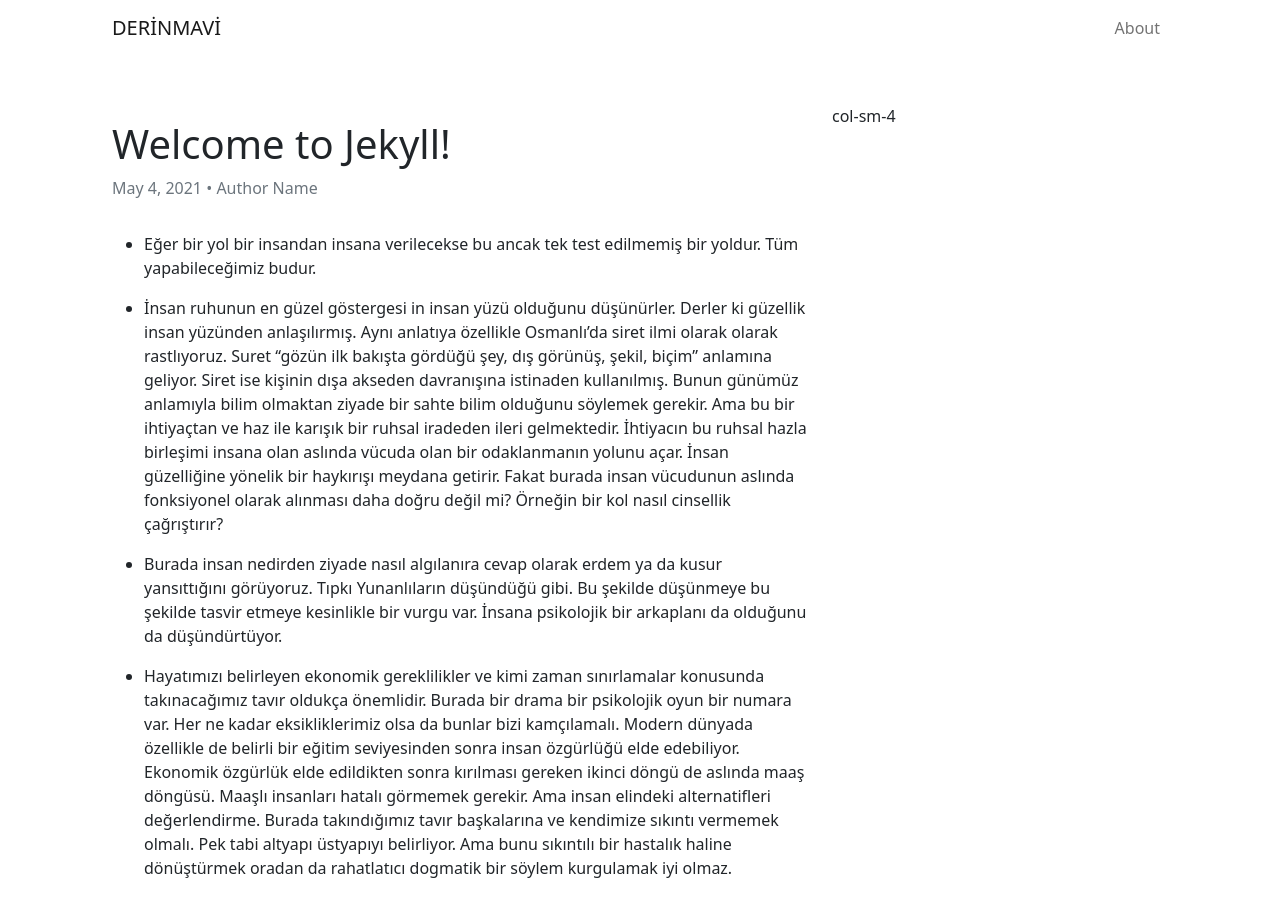
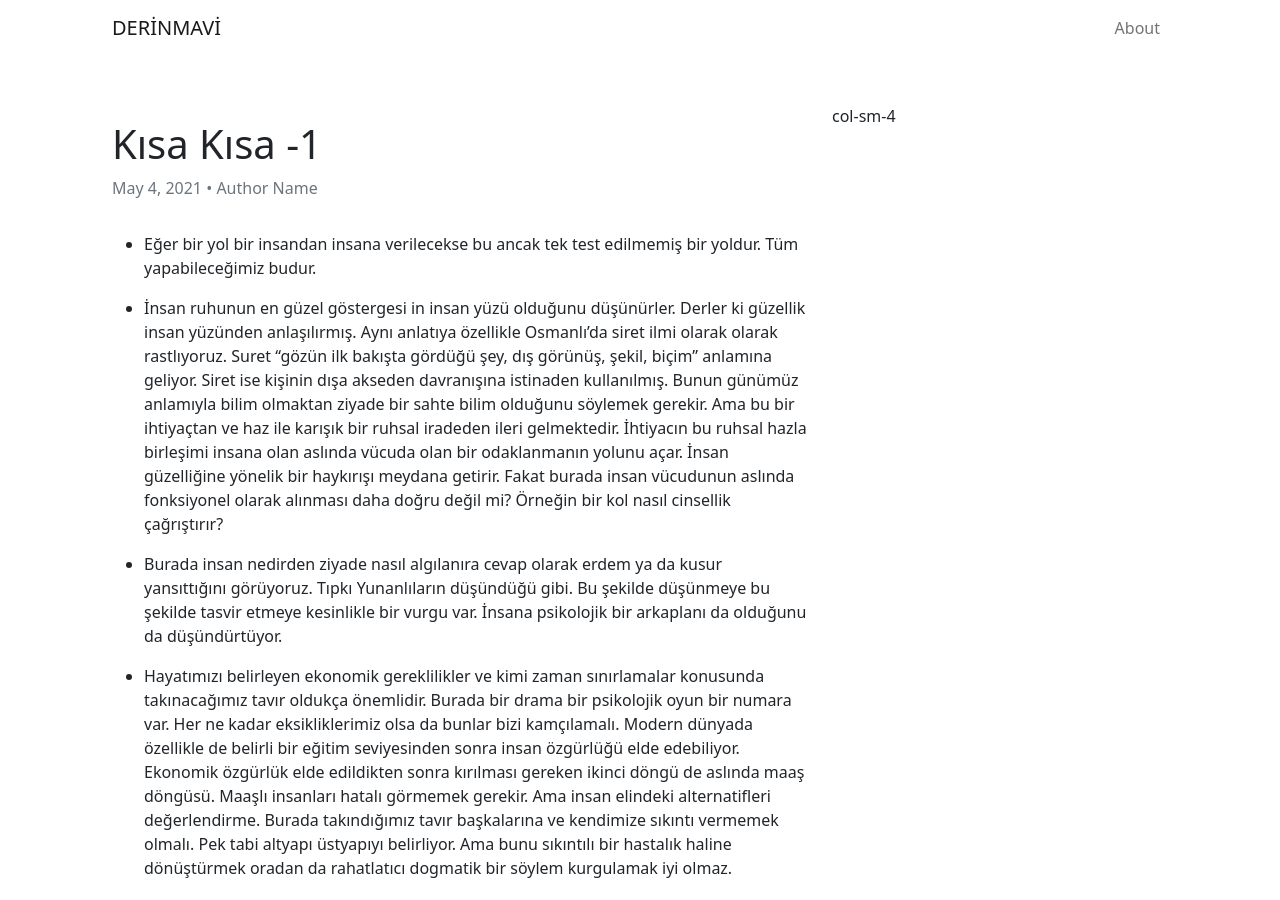
Before and after one commit to tozbulut/derinmavi.io, a Jekyll site: the page built from _posts/2021-05-04-welcome-to-jekyll.markdown, in a window 1280 px wide and 900 px high. Built offline with Jekyll 4.4.1, drawn with Linux system fonts in a browser that asks for light colours.

Commit message:
Update 2021-05-04-welcome-to-jekyll.markdown

```diff
--- a/_posts/2021-05-04-welcome-to-jekyll.markdown
+++ b/_posts/2021-05-04-welcome-to-jekyll.markdown
@@ -1,6 +1,6 @@
 ---
 layout: post
-title:  "Welcome to Jekyll!"
+title:  "Kısa Kısa -1"
 date:   2021-05-04 12:58:51 -0500
 categories: jekyll update
 author: Author Name
```
